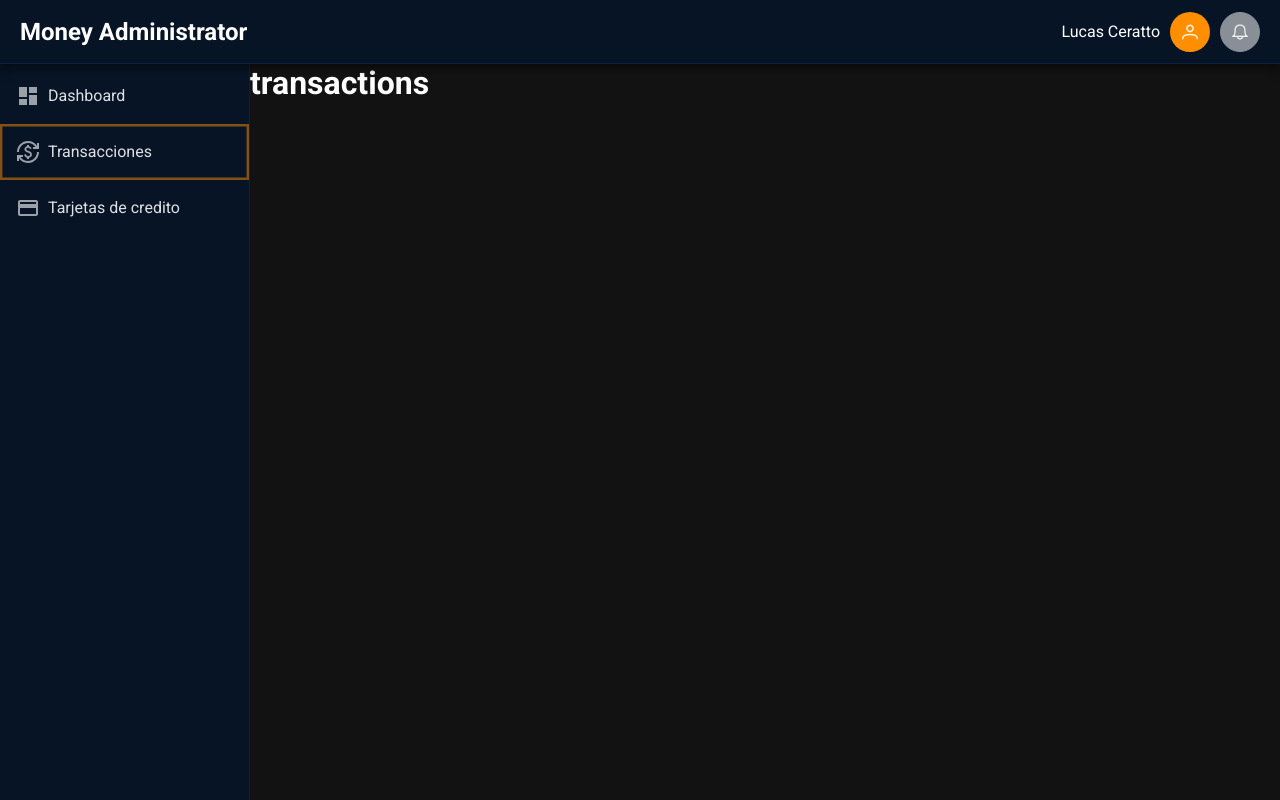
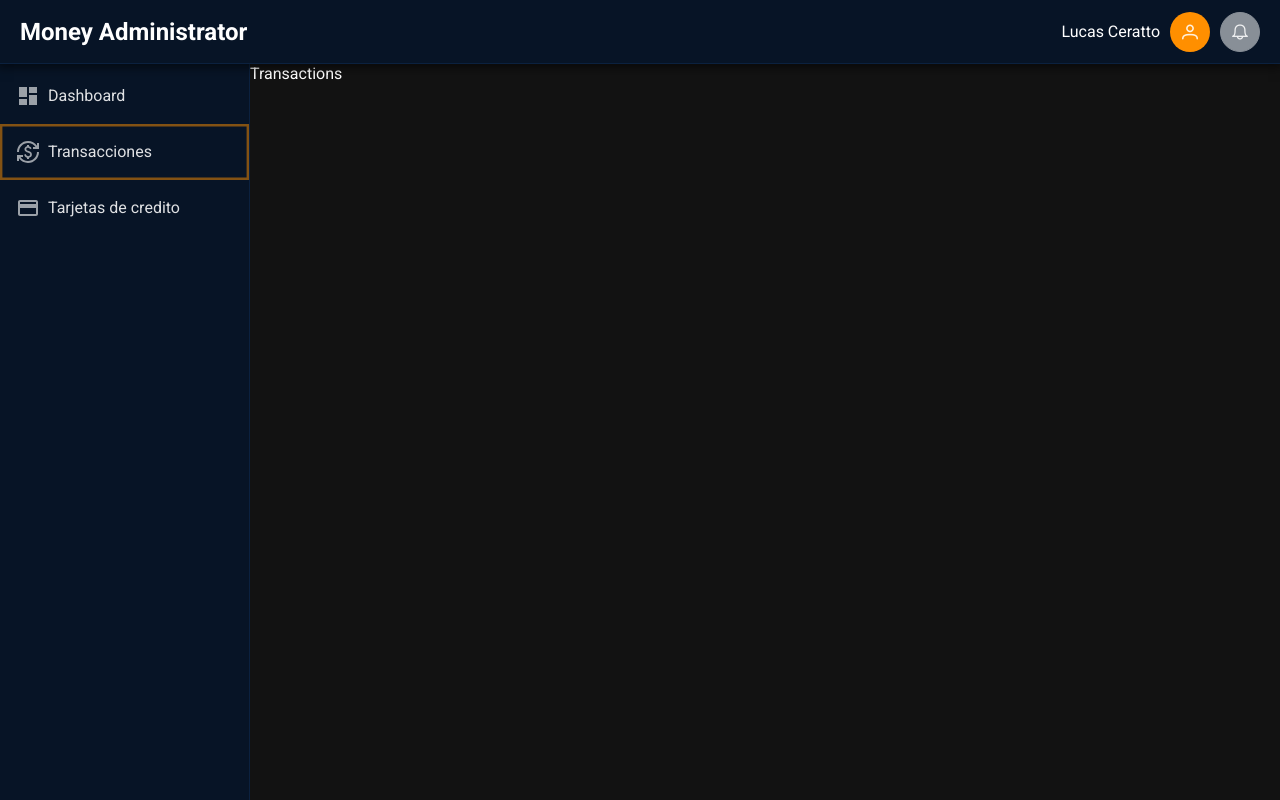
Before and after one commit to lucerattow/MoneyAdministrator-PrimeReact, a React (Create React App) app: page / in a window 1280 px wide. Both pictures are taken after a click on the link "Transacciones". Built offline with nearby package versions, Linux system fonts and the light colour scheme.

Commit message:
MON-9 Desarrollo inicial de la page Transacciones

```diff
--- /dev/null
+++ b/src/pages/Transactions/Transactions.tsx
@@ -0,0 +1,17 @@
+import React from "react"
+import classNames from "classnames"
+import styles from "./Transactions.module.scss"
+
+export type TransactionsProps = {
+  className?: string
+}
+
+export const Transactions: React.FC<TransactionsProps> = ({ className }) => {
+  return (
+    <div className={classNames(className)}>
+      Transactions
+    </div>
+  )
+}
+
+export default Transactions
--- a/src/pages/index.ts
+++ b/src/pages/index.ts
@@ -1 +1,2 @@
 export * from "./Dashboard/Dashboard"
+export * from "./Transactions/Transactions"
--- a/src/routes/AppRoutes.tsx
+++ b/src/routes/AppRoutes.tsx
@@ -9,7 +9,10 @@ import {
   routeCreditCardDetails,
 } from "@/routes"
 import { Layout } from "@/Layout"
-import { Dashboard } from "@/pages"
+import {
+  Dashboard,
+  Transactions,
+} from "@/pages"
 // componentes
 
 export const AppRoutes = () => {
@@ -25,7 +28,7 @@ export const AppRoutes = () => {
                 <Route path={routeHome} element={<Dashboard />} />
                 <Route path={routeCreditCards} element={<h1>credit cards</h1>} />
                 <Route path={routeCreditCardDetails(":id")} element={<h1>credit card details</h1>} />
-                <Route path={routeTransactions} element={<h1>transactions</h1>} />
+                <Route path={routeTransactions} element={<Transactions />} />
               </>
             ) : (
               <>
```
